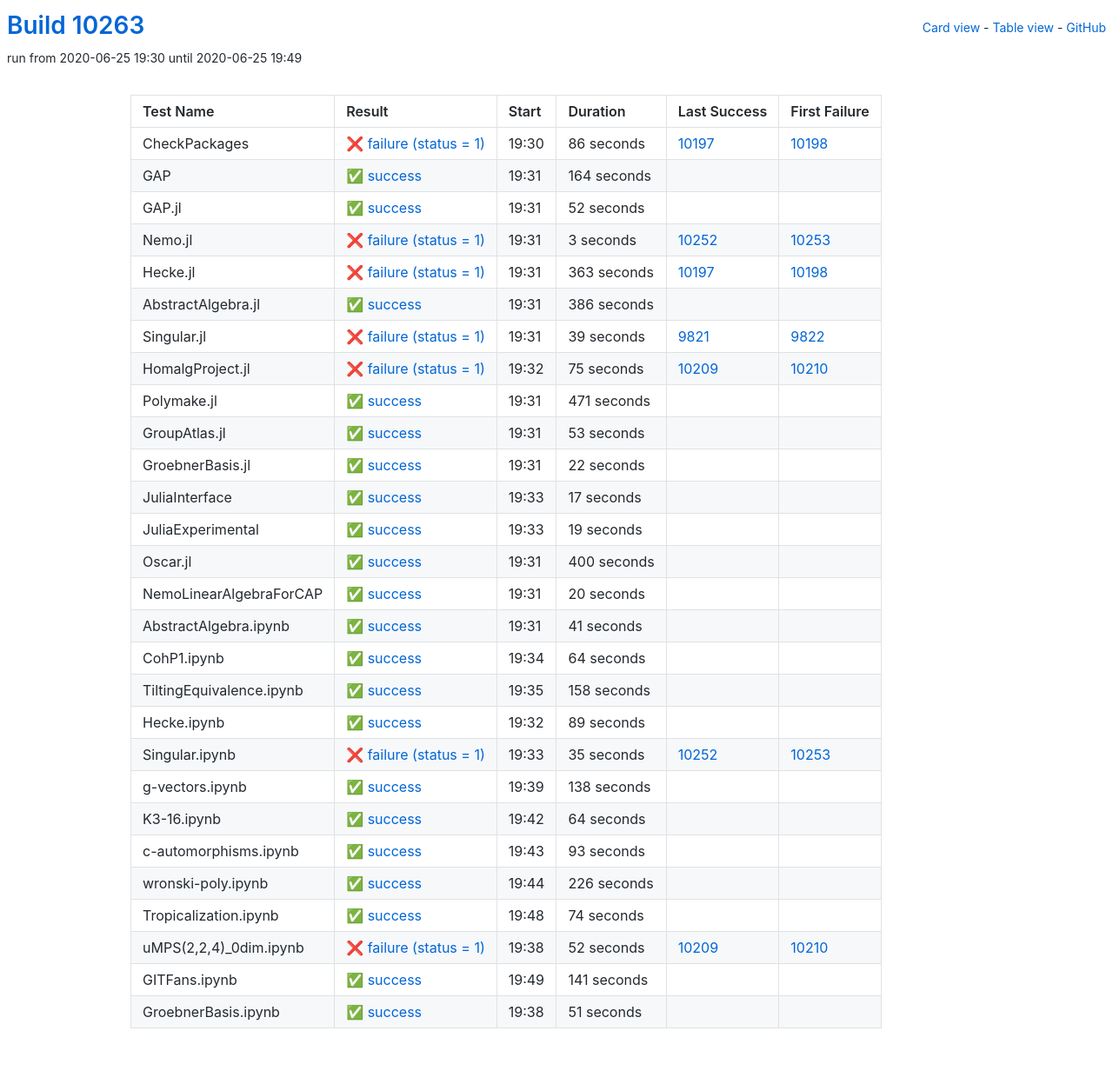
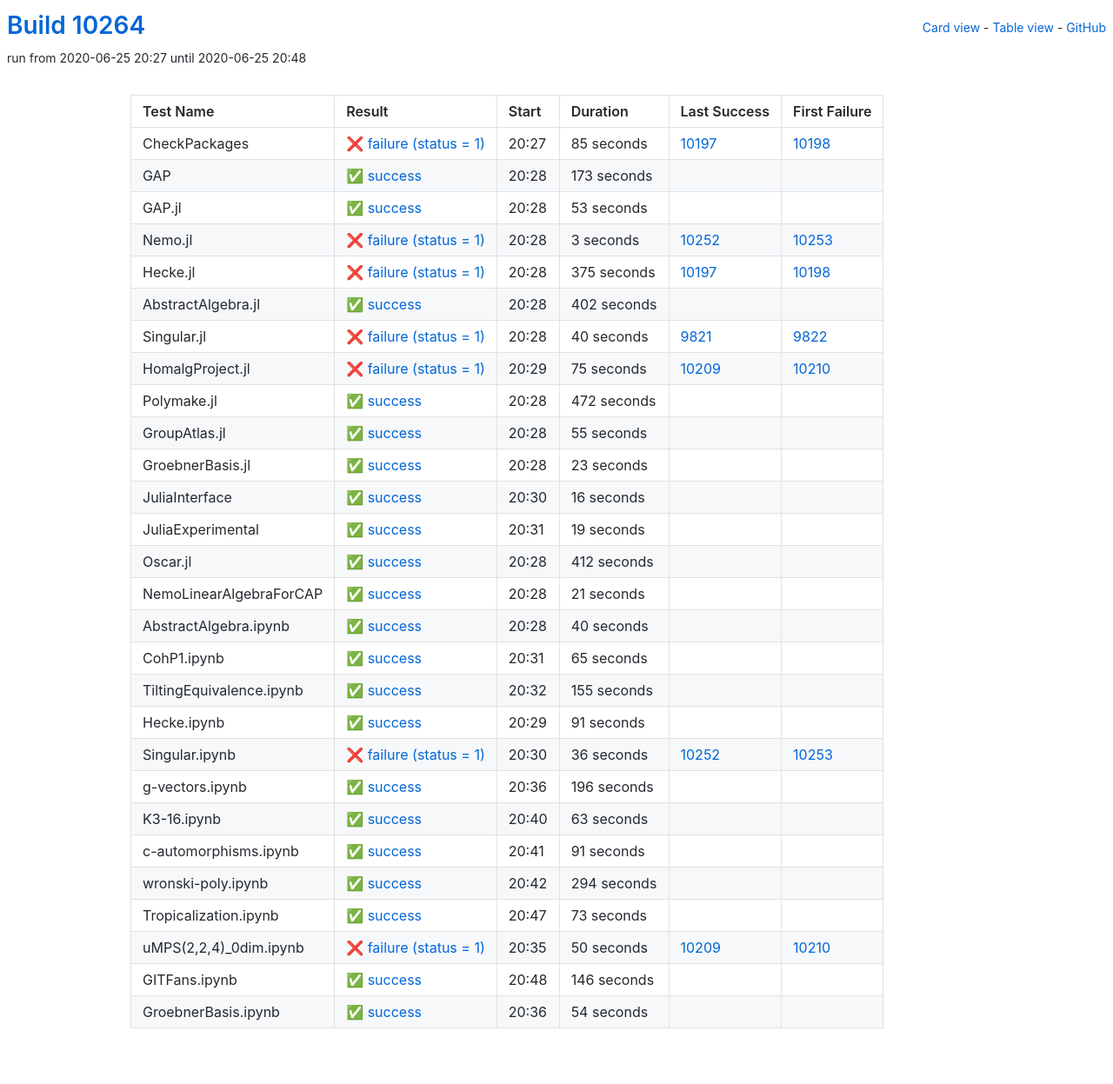
Before and after one commit to oscar-system/oscar-ci-status, a Jekyll site: the page built from table.html, in a window 1280 px wide. Shown: the whole page at 87% size. Built offline with Jekyll 4.4.1, drawn with Linux system fonts in a browser that asks for light colours.

Commit message:
Build #10264

```diff
--- a/_data/ci.yml
+++ b/_data/ci.yml
@@ -1,6 +1,6 @@
 ---
-build: 10263
-build_url: https://oscarci.mathematik.uni-kl.de/job/oscar/10263/
+build: 10264
+build_url: https://oscarci.mathematik.uni-kl.de/job/oscar/10264/
 job: oscar
 organization: oscar-system
 repo: oscar-ci-status
@@ -8,44 +8,44 @@
 tests:
 - name: CheckPackages
   id: checkpackages
-  log: https://oscarci.mathematik.uni-kl.de/job/oscar/10263/artifact/logs/build-10263/CheckPackages.log
-  start: 2020-06-25 19:30
+  log: https://oscarci.mathematik.uni-kl.de/job/oscar/10264/artifact/logs/build-10264/CheckPackages.log
+  start: 2020-06-25 20:27
   success: false
   exitcode: 1
   status: failure
-  duration: 86
+  duration: 85
   last_success: 10197
   last_success_url: https://oscarci.mathematik.uni-kl.de/job/oscar/10197/
   first_failure: 10198
   first_failure_url: https://oscarci.mathematik.uni-kl.de/job/oscar/10198/
 - name: GAP
   id: gap
-  log: https://oscarci.mathematik.uni-kl.de/job/oscar/10263/artifact/logs/build-10263/GAP.log
-  start: 2020-06-25 19:31
+  log: https://oscarci.mathematik.uni-kl.de/job/oscar/10264/artifact/logs/build-10264/GAP.log
+  start: 2020-06-25 20:28
   success: true
   exitcode: 0
   status: success
-  duration: 164
+  duration: 173
   last_success: false
   last_success_url:
   first_failure: false
   first_failure_url:
 - name: GAP.jl
   id: gap-jl
-  log: https://oscarci.mathematik.uni-kl.de/job/oscar/10263/artifact/logs/build-10263/GAP.jl.log
-  start: 2020-06-25 19:31
+  log: https://oscarci.mathematik.uni-kl.de/job/oscar/10264/artifact/logs/build-10264/GAP.jl.log
+  start: 2020-06-25 20:28
   success: true
   exitcode: 0
   status: success
-  duration: 52
+  duration: 53
   last_success: false
   last_success_url:
   first_failure: false
   first_failure_url:
 - name: Nemo.jl
   id: nemo-jl
-  log: https://oscarci.mathematik.uni-kl.de/job/oscar/10263/artifact/logs/build-10263/Nemo.jl.log
-  start: 2020-06-25 19:31
+  log: https://oscarci.mathematik.uni-kl.de/job/oscar/10264/artifact/logs/build-10264/Nemo.jl.log
+  start: 2020-06-25 20:28
   success: false
   exitcode: 1
   status: failure
@@ -56,44 +56,44 @@
   first_failure_url: https://oscarci.mathematik.uni-kl.de/job/oscar/10253/
 - name: Hecke.jl
   id: hecke-jl
-  log: https://oscarci.mathematik.uni-kl.de/job/oscar/10263/artifact/logs/build-10263/Hecke.jl.log
-  start: 2020-06-25 19:31
+  log: https://oscarci.mathematik.uni-kl.de/job/oscar/10264/artifact/logs/build-10264/Hecke.jl.log
+  start: 2020-06-25 20:28
   success: false
   exitcode: 1
   status: failure
-  duration: 363
+  duration: 375
   last_success: 10197
   last_success_url: https://oscarci.mathematik.uni-kl.de/job/oscar/10197/
   first_failure: 10198
   first_failure_url: https://oscarci.mathematik.uni-kl.de/job/oscar/10198/
 - name: AbstractAlgebra.jl
   id: abstractalgebra-jl
-  log: https://oscarci.mathematik.uni-kl.de/job/oscar/10263/artifact/logs/build-10263/AbstractAlgebra.jl.log
-  start: 2020-06-25 19:31
+  log: https://oscarci.mathematik.uni-kl.de/job/oscar/10264/artifact/logs/build-10264/AbstractAlgebra.jl.log
+  start: 2020-06-25 20:28
   success: true
   exitcode: 0
   status: success
-  duration: 386
+  duration: 402
   last_success: false
   last_success_url:
   first_failure: false
   first_failure_url:
 - name: Singular.jl
   id: singular-jl
-  log: https://oscarci.mathematik.uni-kl.de/job/oscar/10263/artifact/logs/build-10263/Singular.jl.log
-  start: 2020-06-25 19:31
+  log: https://oscarci.mathematik.uni-kl.de/job/oscar/10264/artifact/logs/build-10264/Singular.jl.log
+  start: 2020-06-25 20:28
   success: false
   exitcode: 1
   status: failure
-  duration: 39
+  duration: 40
   last_success: 9821
   last_success_url: https://oscarci.mathematik.uni-kl.de/job/oscar/9821/
   first_failure: 9822
   first_failure_url: https://oscarci.mathematik.uni-kl.de/job/oscar/9822/
 - name: HomalgProject.jl
   id: homalgproject-jl
-  log: https://oscarci.mathematik.uni-kl.de/job/oscar/10263/artifact/logs/build-10263/HomalgProject.jl.log
-  start: 2020-06-25 19:32
+  log: https://oscarci.mathematik.uni-kl.de/job/oscar/10264/artifact/logs/build-10264/HomalgProject.jl.log
+  start: 2020-06-25 20:29
   success: false
   exitcode: 1
   status: failure
@@ -104,56 +104,56 @@
   first_failure_url: https://oscarci.mathematik.uni-kl.de/job/oscar/10210/
 - name: Polymake.jl
   id: polymake-jl
-  log: https://oscarci.mathematik.uni-kl.de/job/oscar/10263/artifact/logs/build-10263/Polymake.jl.log
-  start: 2020-06-25 19:31
+  log: https://oscarci.mathematik.uni-kl.de/job/oscar/10264/artifact/logs/build-10264/Polymake.jl.log
+  start: 2020-06-25 20:28
   success: true
   exitcode: 0
   status: success
-  duration: 471
+  duration: 472
   last_success: false
   last_success_url:
   first_failure: false
   first_failure_url:
 - name: GroupAtlas.jl
   id: groupatlas-jl
-  log: https://oscarci.mathematik.uni-kl.de/job/oscar/10263/artifact/logs/build-10263/GroupAtlas.jl.log
-  start: 2020-06-25 19:31
+  log: https://oscarci.mathematik.uni-kl.de/job/oscar/10264/artifact/logs/build-10264/GroupAtlas.jl.log
+  start: 2020-06-25 20:28
   success: true
   exitcode: 0
   status: success
-  duration: 53
+  duration: 55
   last_success: false
   last_success_url:
   first_failure: false
   first_failure_url:
 - name: GroebnerBasis.jl
   id: groebnerbasis-jl
-  log: https://oscarci.mathematik.uni-kl.de/job/oscar/10263/artifact/logs/build-10263/GroebnerBasis.jl.log
-  start: 2020-06-25 19:31
+  log: https://oscarci.mathematik.uni-kl.de/job/oscar/10264/artifact/logs/build-10264/GroebnerBasis.jl.log
+  start: 2020-06-25 20:28
   success: true
   exitcode: 0
   status: success
-  duration: 22
+  duration: 23
   last_success: false
   last_success_url:
   first_failure: false
   first_failure_url:
 - name: JuliaInterface
   id: juliainterface
-  log: https://oscarci.mathematik.uni-kl.de/job/oscar/10263/artifact/logs/build-10263/JuliaInterface.log
-  start: 2020-06-25 19:33
+  log: https://oscarci.mathematik.uni-kl.de/job/oscar/10264/artifact/logs/build-10264/JuliaInterface.log
+  start: 2020-06-25 20:30
   success: true
   exitcode: 0
   status: success
-  duration: 17
+  duration: 16
   last_success: false
   last_success_url:
   first_failure: false
   first_failure_url:
 - name: JuliaExperimental
   id: juliaexperimental
-  log: https://oscarci.mathematik.uni-kl.de/job/oscar/10263/artifact/logs/build-10263/JuliaExperimental.log
-  start: 2020-06-25 19:33
+  log: https://oscarci.mathematik.uni-kl.de/job/oscar/10264/artifact/logs/build-10264/JuliaExperimental.log
+  start: 2020-06-25 20:31
   success: true
   exitcode: 0
   status: success
@@ -164,180 +164,180 @@
   first_failure_url:
 - name: Oscar.jl
   id: oscar-jl
-  log: https://oscarci.mathematik.uni-kl.de/job/oscar/10263/artifact/logs/build-10263/Oscar.jl.log
-  start: 2020-06-25 19:31
+  log: https://oscarci.mathematik.uni-kl.de/job/oscar/10264/artifact/logs/build-10264/Oscar.jl.log
+  start: 2020-06-25 20:28
   success: true
   exitcode: 0
   status: success
-  duration: 400
+  duration: 412
   last_success: false
   last_success_url:
   first_failure: false
   first_failure_url:
 - name: NemoLinearAlgebraForCAP
   id: nemolinearalgebraforcap
-  log: https://oscarci.mathematik.uni-kl.de/job/oscar/10263/artifact/logs/build-10263/NemoLinearAlgebraForCAP.log
-  start: 2020-06-25 19:31
+  log: https://oscarci.mathematik.uni-kl.de/job/oscar/10264/artifact/logs/build-10264/NemoLinearAlgebraForCAP.log
+  start: 2020-06-25 20:28
   success: true
   exitcode: 0
   status: success
-  duration: 20
+  duration: 21
   last_success: false
   last_success_url:
   first_failure: false
   first_failure_url:
 - name: AbstractAlgebra.ipynb
   id: abstractalgebra-ipynb
-  log: https://oscarci.mathematik.uni-kl.de/job/oscar/10263/artifact/logs/build-10263/AbstractAlgebra.ipynb.log
-  start: 2020-06-25 19:31
+  log: https://oscarci.mathematik.uni-kl.de/job/oscar/10264/artifact/logs/build-10264/AbstractAlgebra.ipynb.log
+  start: 2020-06-25 20:28
   success: true
   exitcode: 0
   status: success
-  duration: 41
+  duration: 40
   last_success: false
   last_success_url:
   first_failure: false
   first_failure_url:
 - name: CohP1.ipynb
   id: cohp1-ipynb
-  log: https://oscarci.mathematik.uni-kl.de/job/oscar/10263/artifact/logs/build-10263/CohP1.ipynb.log
-  start: 2020-06-25 19:34
+  log: https://oscarci.mathematik.uni-kl.de/job/oscar/10264/artifact/logs/build-10264/CohP1.ipynb.log
+  start: 2020-06-25 20:31
   success: true
   exitcode: 0
   status: success
-  duration: 64
+  duration: 65
   last_success: false
   last_success_url:
   first_failure: false
   first_failure_url:
 - name: TiltingEquivalence.ipynb
   id: tiltingequivalence-ipynb
-  log: https://oscarci.mathematik.uni-kl.de/job/oscar/10263/artifact/logs/build-10263/TiltingEquivalence.ipynb.log
-  start: 2020-06-25 19:35
+  log: https://oscarci.mathematik.uni-kl.de/job/oscar/10264/artifact/logs/build-10264/TiltingEquivalence.ipynb.log
+  start: 2020-06-25 20:32
   success: true
   exitcode: 0
   status: success
-  duration: 158
+  duration: 155
   last_success: false
   last_success_url:
   first_failure: false
   first_failure_url:
 - name: Hecke.ipynb
   id: hecke-ipynb
-  log: https://oscarci.mathematik.uni-kl.de/job/oscar/10263/artifact/logs/build-10263/Hecke.ipynb.log
-  start: 2020-06-25 19:32
+  log: https://oscarci.mathematik.uni-kl.de/job/oscar/10264/artifact/logs/build-10264/Hecke.ipynb.log
+  start: 2020-06-25 20:29
   success: true
   exitcode: 0
   status: success
-  duration: 89
+  duration: 91
   last_success: false
   last_success_url:
   first_failure: false
   first_failure_url:
 - name: Singular.ipynb
   id: singular-ipynb
-  log: https://oscarci.mathematik.uni-kl.de/job/oscar/10263/artifact/logs/build-10263/Singular.ipynb.log
-  start: 2020-06-25 19:33
+  log: https://oscarci.mathematik.uni-kl.de/job/oscar/10264/artifact/logs/build-10264/Singular.ipynb.log
+  start: 2020-06-25 20:30
   success: false
   exitcode: 1
   status: failure
-  duration: 35
+  duration: 36
   last_success: 10252
   last_success_url: https://oscarci.mathematik.uni-kl.de/job/oscar/10252/
   first_failure: 10253
   first_failure_url: https://oscarci.mathematik.uni-kl.de/job/oscar/10253/
 - name: g-vectors.ipynb
   id: g-vectors-ipynb
-  log: https://oscarci.mathematik.uni-kl.de/job/oscar/10263/artifact/logs/build-10263/g-vectors.ipynb.log
-  start: 2020-06-25 19:39
+  log: https://oscarci.mathematik.uni-kl.de/job/oscar/10264/artifact/logs/build-10264/g-vectors.ipynb.log
+  start: 2020-06-25 20:36
   success: true
   exitcode: 0
   status: success
-  duration: 138
+  duration: 196
   last_success: false
   last_success_url:
   first_failure: false
   first_failure_url:
 - name: K3-16.ipynb
   id: k3-16-ipynb
-  log: https://oscarci.mathematik.uni-kl.de/job/oscar/10263/artifact/logs/build-10263/K3-16.ipynb.log
-  start: 2020-06-25 19:42
+  log: https://oscarci.mathematik.uni-kl.de/job/oscar/10264/artifact/logs/build-10264/K3-16.ipynb.log
+  start: 2020-06-25 20:40
   success: true
   exitcode: 0
   status: success
-  duration: 64
+  duration: 63
   last_success: false
   last_success_url:
   first_failure: false
   first_failure_url:
 - name: c-automorphisms.ipynb
   id: c-automorphisms-ipynb
-  log: https://oscarci.mathematik.uni-kl.de/job/oscar/10263/artifact/logs/build-10263/c-automorphisms.ipynb.log
-  start: 2020-06-25 19:43
+  log: https://oscarci.mathematik.uni-kl.de/job/oscar/10264/artifact/logs/build-10264/c-automorphisms.ipynb.log
+  start: 2020-06-25 20:41
   success: true
   exitcode: 0
   status: success
-  duration: 93
+  duration: 91
   last_success: false
   last_success_url:
   first_failure: false
   first_failure_url:
 - name: wronski-poly.ipynb
   id: wronski-poly-ipynb
-  log: https://oscarci.mathematik.uni-kl.de/job/oscar/10263/artifact/logs/build-10263/wronski-poly.ipynb.log
-  start: 2020-06-25 19:44
+  log: https://oscarci.mathematik.uni-kl.de/job/oscar/10264/artifact/logs/build-10264/wronski-poly.ipynb.log
+  start: 2020-06-25 20:42
   success: true
   exitcode: 0
   status: success
-  duration: 226
+  duration: 294
   last_success: false
   last_success_url:
   first_failure: false
   first_failure_url:
 - name: Tropicalization.ipynb
   id: tropicalization-ipynb
-  log: https://oscarci.mathematik.uni-kl.de/job/oscar/10263/artifact/logs/build-10263/Tropicalization.ipynb.log
-  start: 2020-06-25 19:48
+  log: https://oscarci.mathematik.uni-kl.de/job/oscar/10264/artifact/logs/build-10264/Tropicalization.ipynb.log
+  start: 2020-06-25 20:47
   success: true
   exitcode: 0
   status: success
-  duration: 74
+  duration: 73
   last_success: false
   last_success_url:
   first_failure: false
   first_failure_url:
 - name: uMPS(2,2,4)_0dim.ipynb
   id: umps-2-2-4-0dim-ipynb
-  log: https://oscarci.mathematik.uni-kl.de/job/oscar/10263/artifact/logs/build-10263/uMPS-2-2-4-_0dim.ipynb.log
-  start: 2020-06-25 19:38
+  log: https://oscarci.mathematik.uni-kl.de/job/oscar/10264/artifact/logs/build-10264/uMPS-2-2-4-_0dim.ipynb.log
+  start: 2020-06-25 20:35
   success: false
   exitcode: 1
   status: failure
-  duration: 52
+  duration: 50
   last_success: 10209
   last_success_url: https://oscarci.mathematik.uni-kl.de/job/oscar/10209/
   first_failure: 10210
   first_failure_url: https://oscarci.mathematik.uni-kl.de/job/oscar/10210/
 - name: GITFans.ipynb
   id: gitfans-ipynb
-  log: https://oscarci.mathematik.uni-kl.de/job/oscar/10263/artifact/logs/build-10263/GITFans.ipynb.log
-  start: 2020-06-25 19:49
+  log: https://oscarci.mathematik.uni-kl.de/job/oscar/10264/artifact/logs/build-10264/GITFans.ipynb.log
+  start: 2020-06-25 20:48
   success: true
   exitcode: 0
   status: success
-  duration: 141
+  duration: 146
   last_success: false
   last_success_url:
   first_failure: false
   first_failure_url:
 - name: GroebnerBasis.ipynb
   id: groebnerbasis-ipynb
-  log: https://oscarci.mathematik.uni-kl.de/job/oscar/10263/artifact/logs/build-10263/GroebnerBasis.ipynb.log
-  start: 2020-06-25 19:38
+  log: https://oscarci.mathematik.uni-kl.de/job/oscar/10264/artifact/logs/build-10264/GroebnerBasis.ipynb.log
+  start: 2020-06-25 20:36
   success: true
   exitcode: 0
   status: success
-  duration: 51
+  duration: 54
   last_success: false
   last_success_url:
   first_failure: false
```
Also changed, not shown: README.md.
